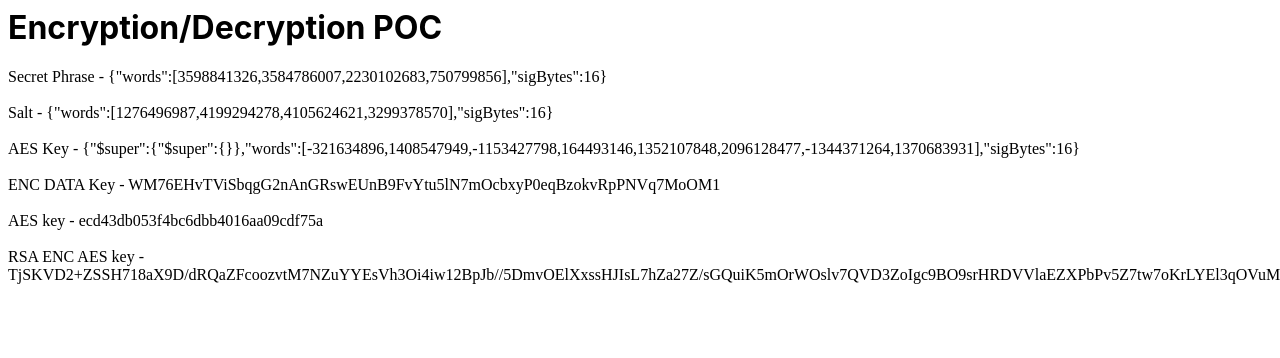
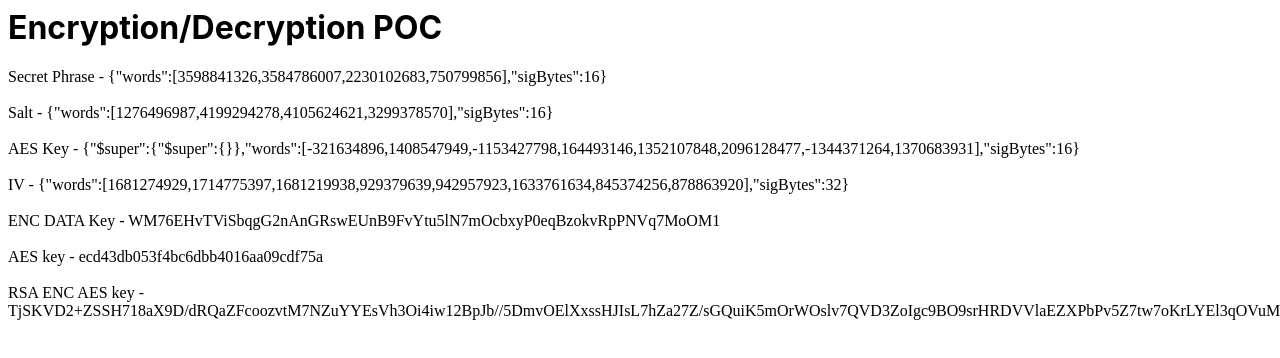
Before and after one commit to YashuVerma1210/React-Enc, a React (Create React App) app: page / in a window 1280 px wide. Shown: the top 358 px of the page. Built offline with nearby package versions, Linux system fonts and the light colour scheme.

Commit message:
1 file modified

```diff
--- a/src/App.js
+++ b/src/App.js
@@ -44,6 +44,7 @@ export default function App() {
       <span>Secret Phrase - {JSON.stringify(secretPhrase)}</span> <br /> <br />
       <span>Salt - {JSON.stringify(salt)}</span> <br /> <br />
       <span>AES Key - {JSON.stringify(aesKey)}</span> <br /> <br />
+      <span>IV - {JSON.stringify(iv)}</span> <br /> <br />
       <span>ENC DATA Key - {aesEncTrans.toString()}</span> <br /> <br />
       <span>AES key - {aesEncTrans.key.toString()}</span> <br /> <br />
       <span>RSA ENC AES key - {rsaEncryptedAesKey}</span>
```
